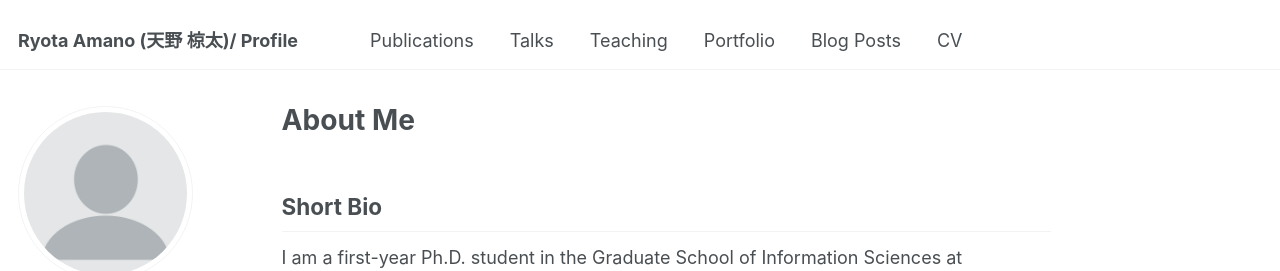
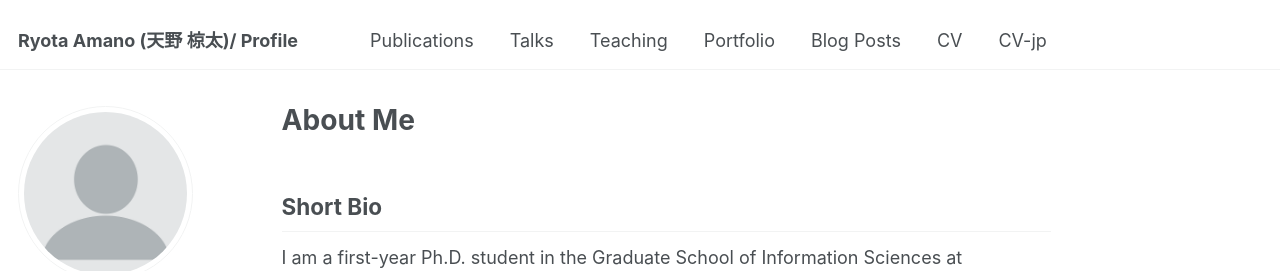
Before and after one commit to mimi-333/mimi-333.github.io, a Jekyll site: the page built from _pages/about.md, in a window 1280 px wide. Shown: the top 271 px of the page. Built offline with Jekyll 4.4.1, drawn with Linux system fonts in a browser that asks for light colours; some web fonts are replaced.

```diff
--- a/_data/navigation.yml
+++ b/_data/navigation.yml
@@ -22,3 +22,6 @@ main:
 
   - title: "CV"
     url: /cv/
+
+  - title: "CV-jp"
+    url: /cv_jp/
```
